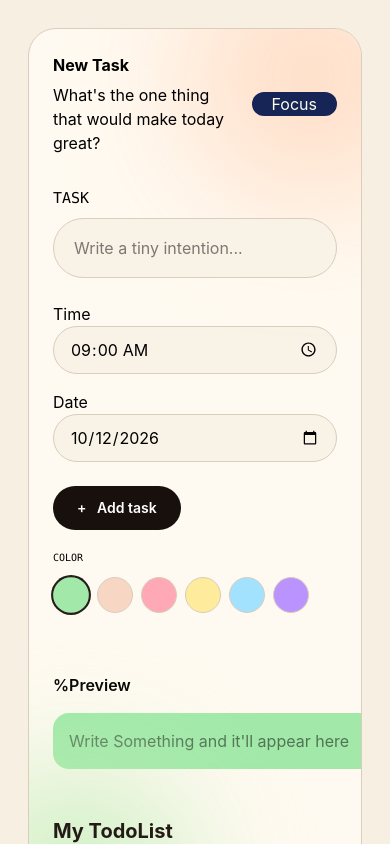
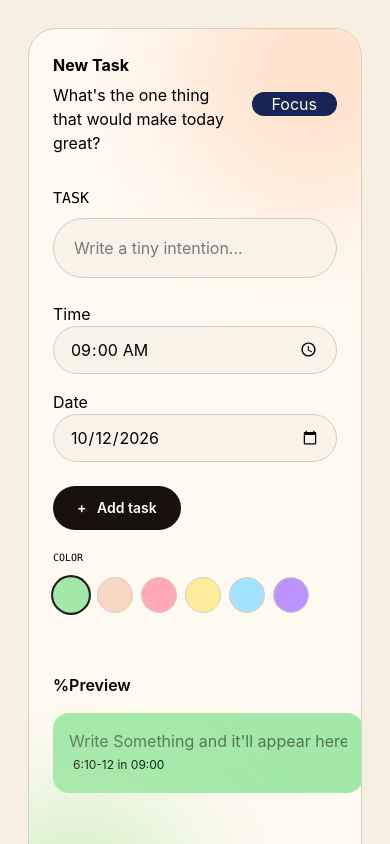
Before and after one commit to ASMAA-03/ToDoList-JAVA, a React (Vite) app in the folder Frontend/: page / in a window 390 px wide. Shown: the top 844 px of the page. Built offline with nearby package versions, Linux system fonts and the light colour scheme; no server answers.

Commit message:
fix the responsiveness

```diff
--- a/Frontend/src/components/TaskBox.jsx
+++ b/Frontend/src/components/TaskBox.jsx
@@ -198,11 +198,11 @@ async function updateTask(id,title) {
                   %Preview
               </label>
               <div
-              className="flex min-w-96  rounded-2xl p-4 justify-between "
+              className="w-[310px] flex flex-col md:w-full  md:flex-row min-w-0 rounded-2xl p-4 justify-between"
               style={{backgroundColor:color}}
               >
                 <input
-                  className="w-96 outline-none"
+                className="flex-1 min-w-0 outline-none"
                   value={title}
                   placeholder="Write Something and it'll appear here"
                 >
@@ -224,24 +224,26 @@ async function updateTask(id,title) {
   <div
     key={task.id}
     style={{ backgroundColor: task.color }}
-    className="flex items-center justify-between rounded-2xl border border-[#d9cdbb] bg-[#f8f2e7] p-4"
+    className="w-[280px] flex flex-col md:w-full md:flex-row   justify-between rounded-2xl border border-[#d9cdbb] bg-[#f8f2e7] p-3"
   >
     {editId === task.id ? (
       <input
-        className="outline-none"
+        className="outline-none border border-amber-400 rounded-2xl p-3 "
         type="text"
         value={editText}
         onChange={(e)=>setEditText(e.target.value)}></input>
     ) : (
-        <span className="break-words">{task.title}</span>
+        <span className="px-2 py-3">{task.title}</span>
     )
 
   }
-        <span className=" text-xs p-1">
-          {task.date} . {task.time}
-    </span>
+        <span className=" text-xs p-4">
+          {task.date} | {task.time}
+        </span>
+
     <div className="flex gap-4">
-       <button
+
+      <button
       onClick={() => deleteTask(task.id)}
       className="rounded-full bg-red-100 px-5 py-1 text-sm text-red-700 hover:bg-red-200 hover:cursor-pointer"
     >
@@ -251,9 +253,8 @@ async function updateTask(id,title) {
       {(isVisible&&editId==task.id) ? (
         <button
           onClick={() => { updateTask(task.id, editText), handleSaveClick(false) }}
-        className="rounded-full bg-blue-100 px-6 py-1 text-sm text-blue-700 hover:bg-blue-200 hover:cursor-pointer"
-
-      >
+          className="rounded-full bg-blue-100 px-6 py-1 text-sm text-blue-700 hover:bg-blue-200 hover:cursor-pointer"
+  >
         save
       </button>
       ) : (
```
